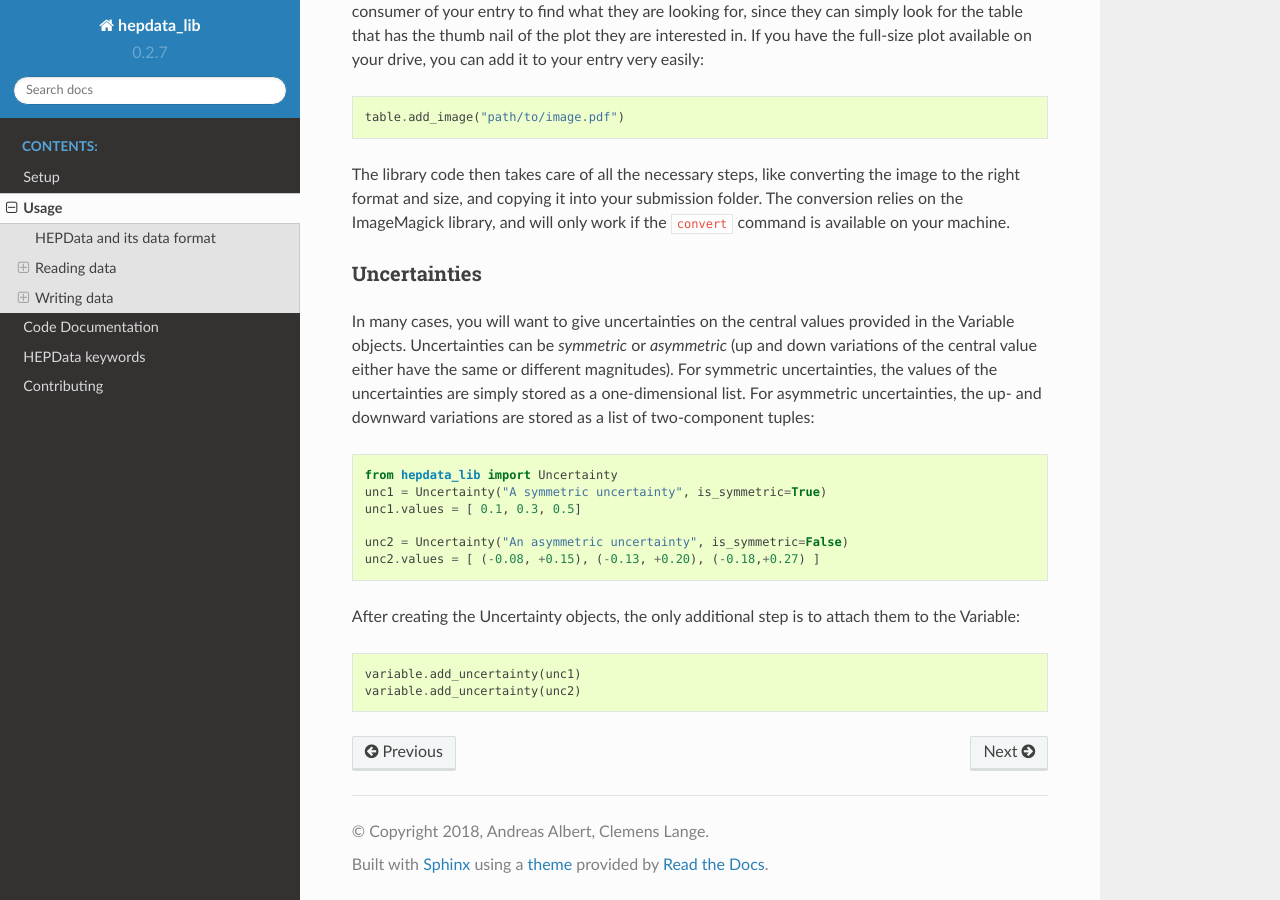
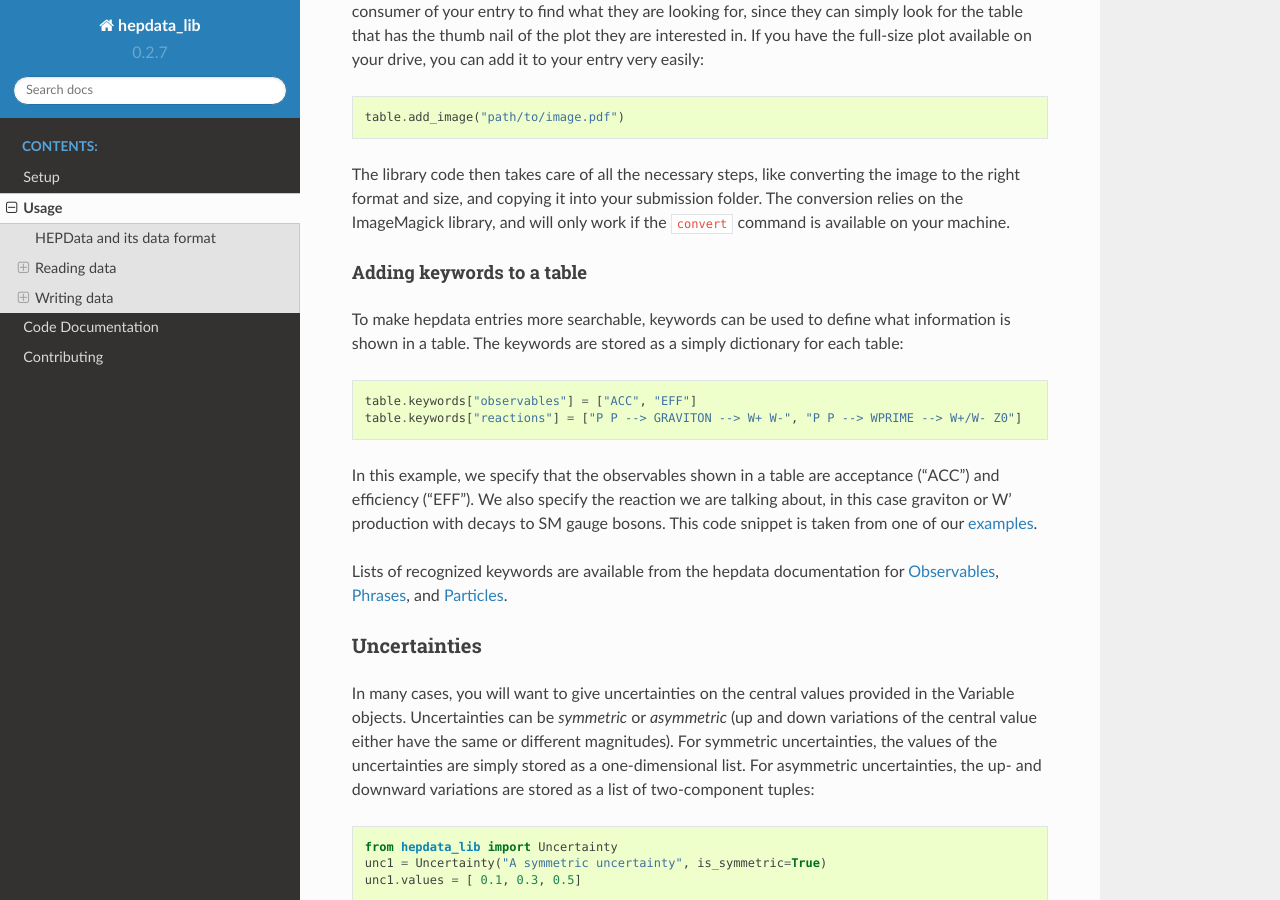
Before and after one commit to HEPData/hepdata_lib, a Sphinx documentation site: the page built from docs/usage.rst, in a window 1280 px wide and 900 px high, scrolled down 3567 px. Built offline with Sphinx 7.4.7 and the Read the Docs theme 2.0.0, drawn with Linux system fonts in a browser that asks for light colours.

```diff
--- a/docs/index.rst
+++ b/docs/index.rst
@@ -16,7 +16,6 @@
    setup
    usage
    source/modules
-   keywords
    contributing
 
 
--- a/docs/usage.rst
+++ b/docs/usage.rst
@@ -163,6 +163,27 @@
 
 The library code then takes care of all the necessary steps, like converting the image to the right format and size, and copying it into your submission folder. The conversion relies on the ImageMagick library, and will only work if the ``convert`` command is available on your machine.
 
+Adding keywords to a table
+^^^^^^^^^^^^^^^^^^^^^^^^^^^
+
+To make hepdata entries more searchable, keywords can be used to define what information is shown in a table.
+The keywords are stored as a simply dictionary for each table:
+
+::
+
+    table.keywords["observables"] = ["ACC", "EFF"]
+    table.keywords["reactions"] = ["P P --> GRAVITON --> W+ W-", "P P --> WPRIME --> W+/W- Z0"]
+
+In this example, we specify that the observables shown in a table are acceptance ("ACC") and efficiency ("EFF"). We also specify the reaction we are talking about, in this case graviton or W' production with decays to SM gauge bosons. This code snippet is taken from one of our `examples`_.
+
+Lists of recognized keywords are available from the hepdata documentation for `Observables`_, `Phrases`_, and `Particles`_.
+
+.. _`examples`: https://github.com/clelange/hepdata_lib/blob/master/examples/Getting_started.ipynb
+.. _`Observables`: https://hepdata-submission.readthedocs.io/en/latest/keywords/observables.html
+.. _`Phrases`: https://hepdata-submission.readthedocs.io/en/latest/keywords/phrases.html
+.. _`Particles`: https://hepdata-submission.readthedocs.io/en/latest/keywords/partlist.html
+
+
 
 Uncertainties
 ++++++++++++++++++++++++++++++++
```
Also changed, not shown: docs/keywords.rst (deleted, +0 -19 lines).
